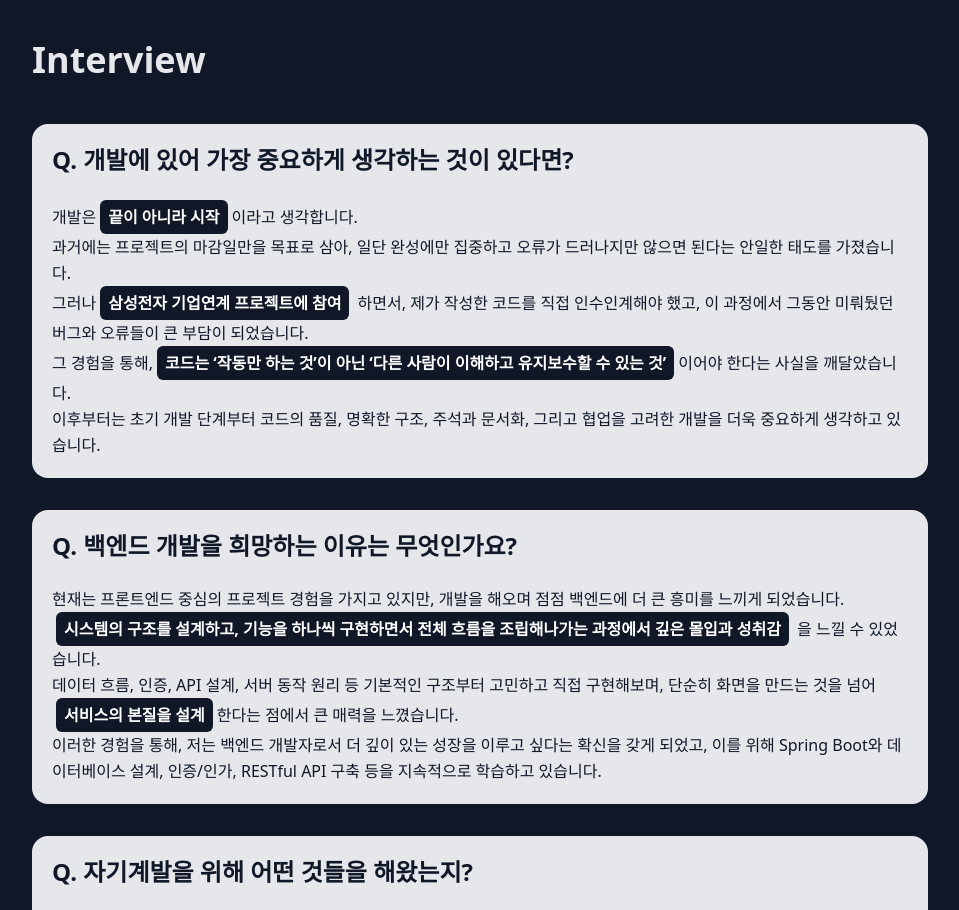
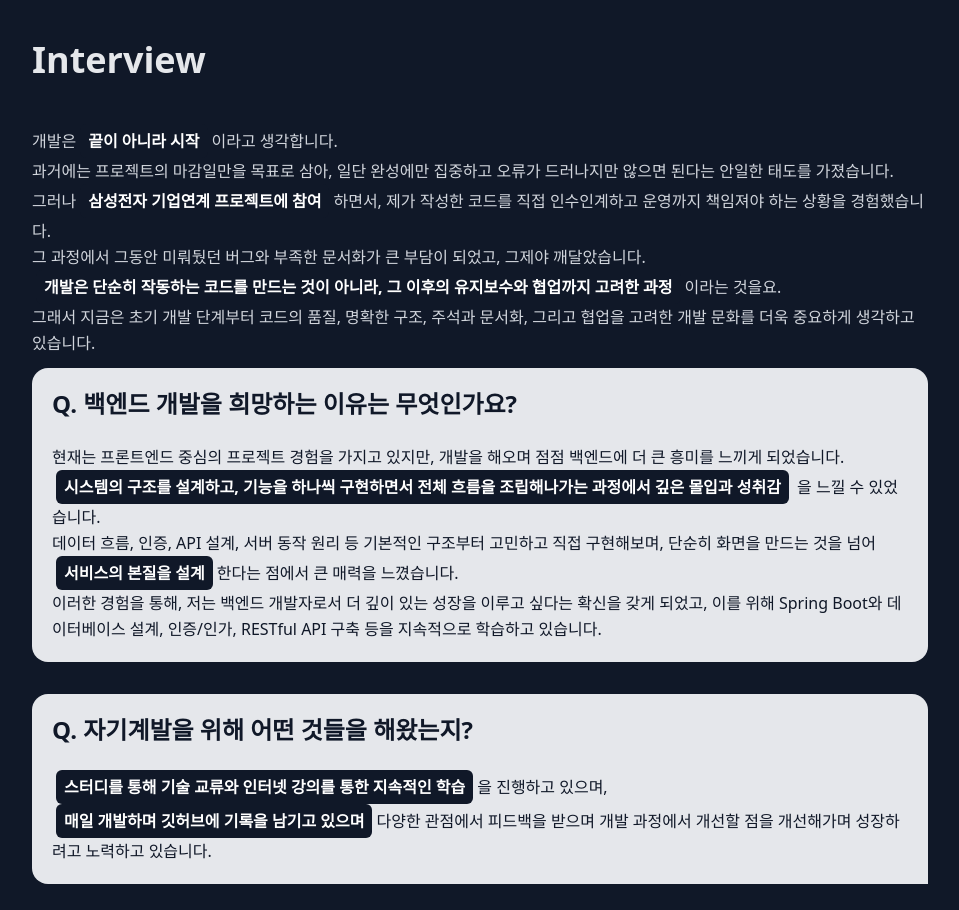
Before and after one commit to p990805/Portfolio, a React (Vite) app in the folder portfolio/: page / in a window 1280 px wide. Shown: the part 960-1870 px from the top of the page, without its empty margins (160-1119 px from the left). Built offline with nearby package versions, Linux system fonts and the light colour scheme.

Commit message:
[주찬] Fix : 멘트 변경

```diff
--- a/portfolio/src/pages/AboutPage.jsx
+++ b/portfolio/src/pages/AboutPage.jsx
@@ -16,8 +16,6 @@ const AboutPage = () => {
               <h3 className="text-4xl font-black text-gray-200 pb-8">Interview</h3>
 
               {/* Q&A Items */}
-              <div className="relative text-base mb-5 bg-gray-200 text-gray-900 p-5 rounded-2xl">
-                <h5 className="text-2xl font-bold pb-6">Q. 개발에 있어 가장 중요하게 생각하는 것이 있다면?</h5>
               <p className="leading-relaxed">
                 개발은
                 <span className="inline-block bg-gray-900 text-white px-2 py-1 rounded-md font-bold mx-1">
@@ -25,11 +23,12 @@ const AboutPage = () => {
                 </span>
                 이라고 생각합니다.<br/>
                 과거에는 프로젝트의 마감일만을 목표로 삼아, 일단 완성에만 집중하고 오류가 드러나지만 않으면 된다는 안일한 태도를 가졌습니다.<br/>
-                    그러나<span className="inline-block bg-gray-900 text-white px-2 py-1 rounded-md font-bold mx-1">삼성전자 기업연계 프로젝트에 참여 </span> 하면서, 제가 작성한 코드를 직접 인수인계해야 했고, 이 과정에서 그동안 미뤄뒀던 버그와 오류들이 큰 부담이 되었습니다.<br/>
-                    그 경험을 통해,<span className="inline-block bg-gray-900 text-white px-2 py-1 rounded-md font-bold mx-1"> 코드는 ‘작동만 하는 것’이 아닌 ‘다른 사람이 이해하고 유지보수할 수 있는 것’ </span>이어야 한다는 사실을 깨달았습니다.<br/>
-                    이후부터는 초기 개발 단계부터 코드의 품질, 명확한 구조, 주석과 문서화, 그리고 협업을 고려한 개발을 더욱 중요하게 생각하고 있습니다.
+                그러나<span className="inline-block bg-gray-900 text-white px-2 py-1 rounded-md font-bold mx-1">삼성전자 기업연계 프로젝트에 참여</span>하면서, 제가 작성한 코드를 직접 인수인계하고 운영까지 책임져야 하는 상황을 경험했습니다.<br/>
+                그 과정에서 그동안 미뤄뒀던 버그와 부족한 문서화가 큰 부담이 되었고, 그제야 깨달았습니다. <br/>
+                <span className="inline-block bg-gray-900 text-white px-2 py-1 rounded-md font-bold mx-1">개발은 단순히 작동하는 코드를 만드는 것이 아니라, 그 이후의 유지보수와 협업까지 고려한 과정</span>이라는 것을요.<br/>
+                그래서 지금은 초기 개발 단계부터 코드의 품질, 명확한 구조, 주석과 문서화, 그리고 협업을 고려한 개발 문화를 더욱 중요하게 생각하고 있습니다.
               </p>
-              </div>
+
 
               <div className="relative text-base mb-5 bg-gray-200 text-gray-900 p-5 rounded-2xl">
                 <h5 className="text-2xl font-bold pb-6">Q. 백엔드 개발을 희망하는 이유는 무엇인가요?</h5>
```
Lines whose indentation alone changed are shown as unchanged.
